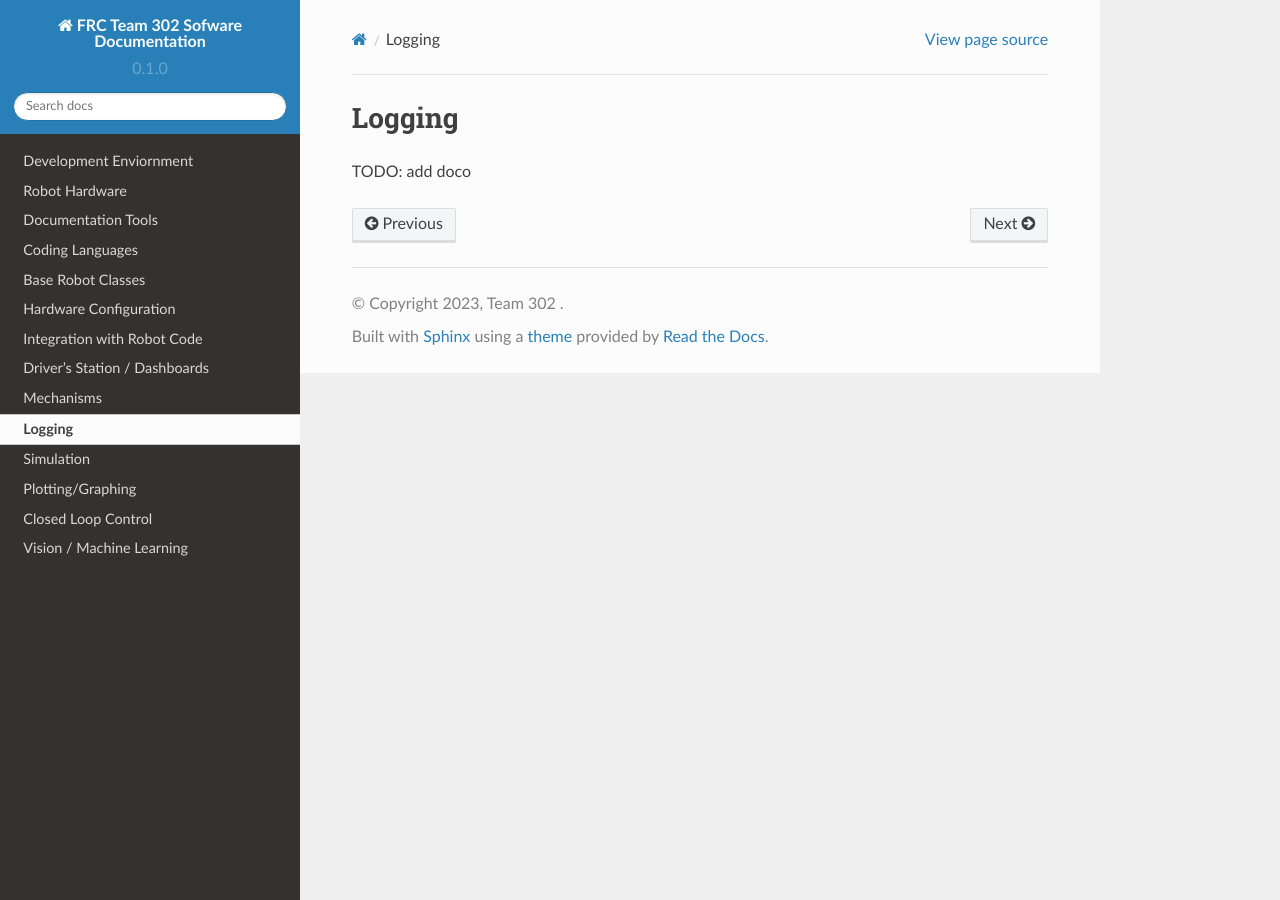
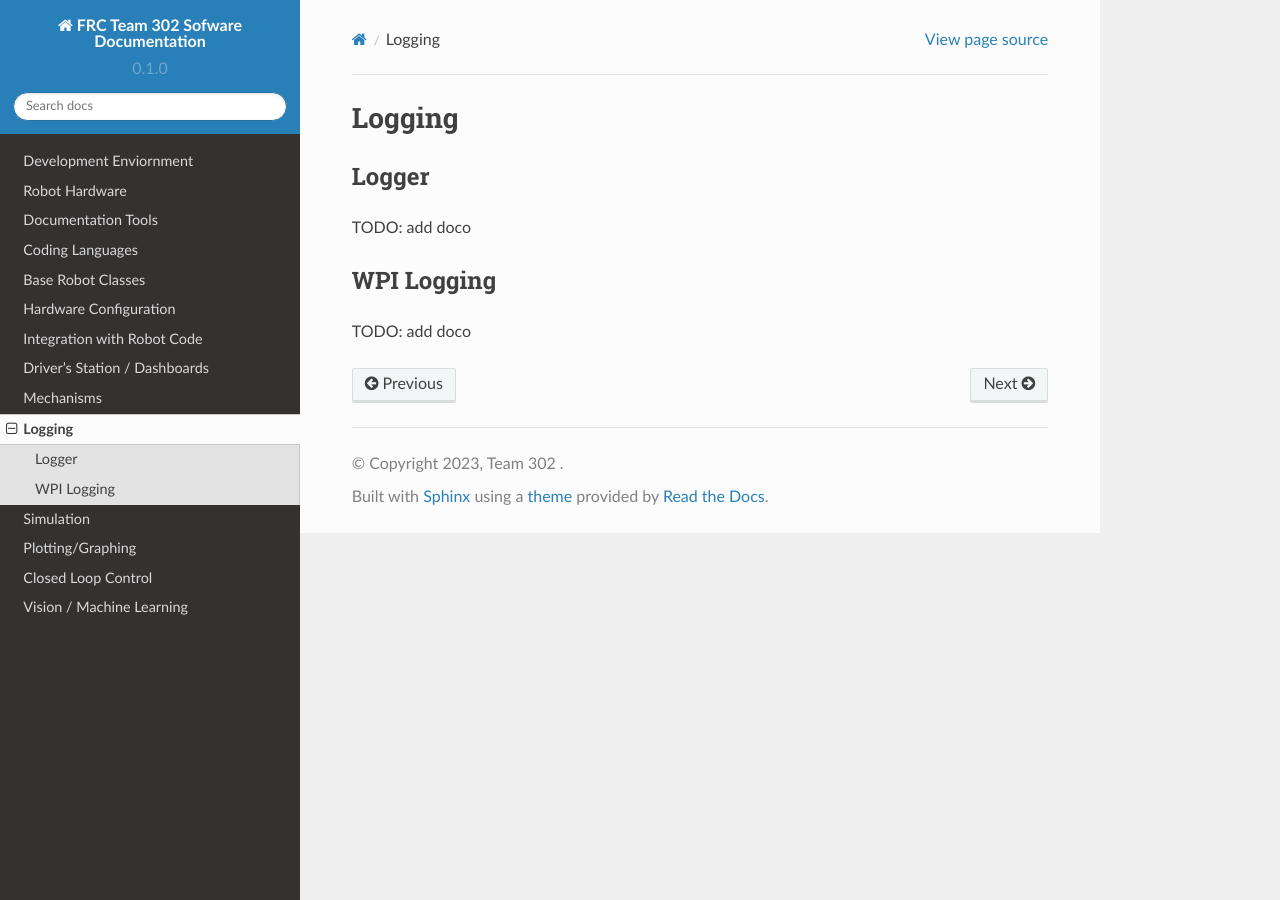
Before and after one commit to Team302/Team302Doco, a Sphinx documentation site: the page built from docs/source/logging.rst, in a window 1280 px wide. Built offline with Sphinx 7.4.7 and the Read the Docs theme 2.0.0, drawn with Linux system fonts in a browser that asks for light colours.

Commit message:
Update logging.rst
Fix Section headers

```diff
--- a/docs/source/logging.rst
+++ b/docs/source/logging.rst
@@ -1,5 +1,14 @@
 
+========
 Logging
 ========
 
+Logger
+===========
+
 TODO: add doco
+
+WPI Logging
+===========
+
+TODO: add doco
```
